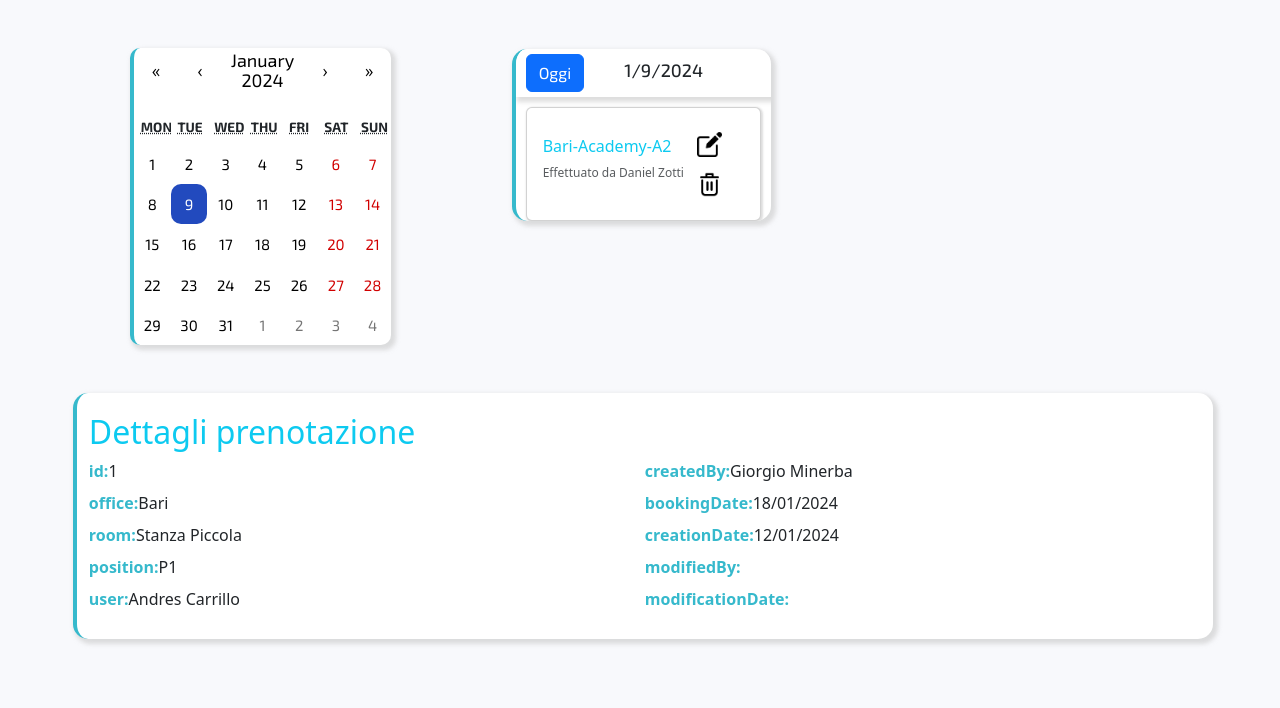
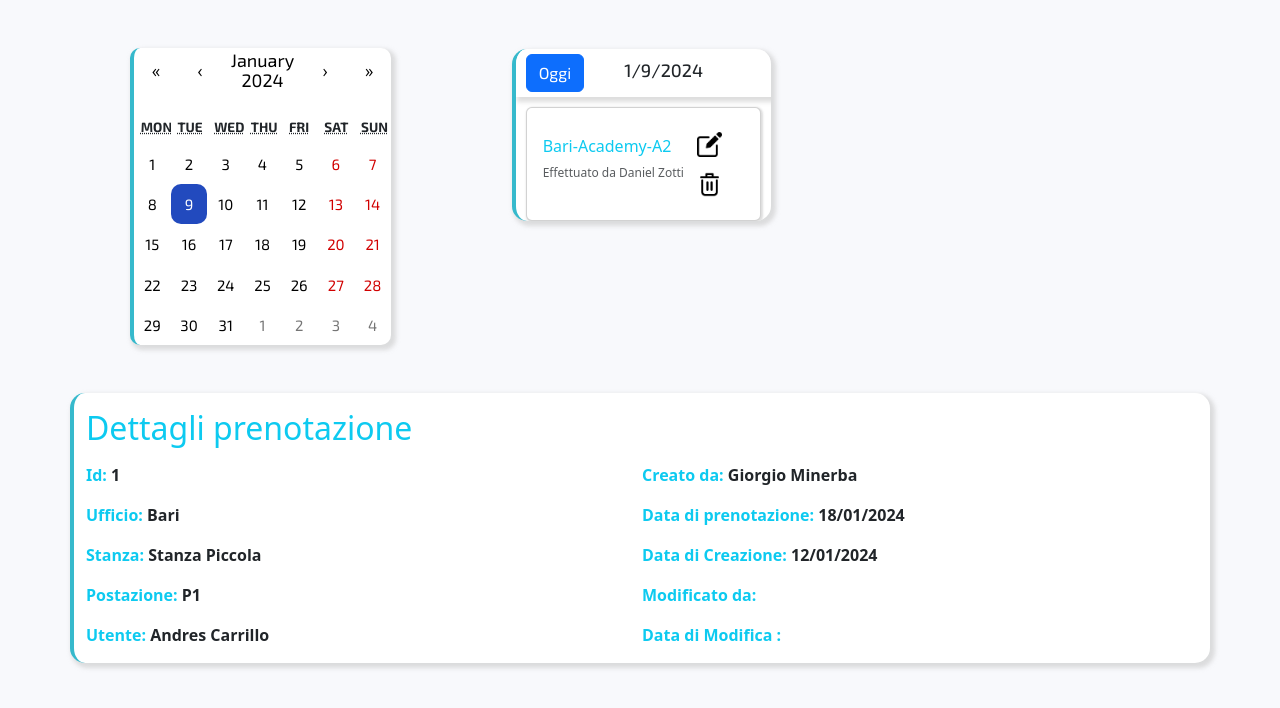
Before and after one commit to asicuro/tirocinio-prenotazione-postazioni, a React (Create React App) app in the folder frontend/prenotazione-postazioni/: page / in a window 1280 px wide. Shown: the top 708 px of the page. Built offline with nearby package versions, Linux system fonts and the light colour scheme.

Commit message:
Aggiornato/sistemato di Dettagli

```diff
--- a/frontend/prenotazione-postazioni/src/Dettagli.css
+++ b/frontend/prenotazione-postazioni/src/Dettagli.css
@@ -4,45 +4,17 @@
 }
 
 .Dettagli-prenotazione {
-    width: 99%;
-    padding: 20px;
     border-radius: 15px;
     border-left: 4px solid #36b9cc;
     background-color: white;
     box-shadow: 3px 3px 4px 2px #cacaca9d;
-    margin: 0.25%;
-    flex-direction: auto;
     font-size: medium;
-    overflow-y: auto;
+
 }
-
-.Dettagli-row2 {
-    display: flex;
-    justify-content: left;
-    margin-bottom: 5px;
-    margin-block: 8px;
-}
-
-.Dettagli-label2 {
-    color: #36b9cc;
+.Dettagli-label {
     font-weight: bold;
 }
 
-.Dettagli-row {
-    display: flex;
-    justify-content: left;
-    margin-bottom: 5px;
-    margin-block: 8px;
-}
-
-.Dettagli-label {
-    color: #36b9cc;
-    font-weight: bold;
-}
-
-.Dettagli-value {
-    text-align: right;
-}
 .Dettagli-columns {
     display: flex;
 }
--- a/frontend/prenotazione-postazioni/src/Dettagli.jsx
+++ b/frontend/prenotazione-postazioni/src/Dettagli.jsx
@@ -4,41 +4,39 @@ import './Dettagli.css';
 export const DettagliPreno = () => {
     const dettagli = {
         id: 1,
-        office: 'Bari',
-        room: 'Stanza Piccola',
-        position: 'P1',
-        user: 'Andres Carrillo',
+        ufficio: 'Bari',
+        stanza: 'Stanza Piccola',
+        postazione: 'P1',
+        utente: 'Andres Carrillo',
     };
     const dettagli1 = {
-        createdBy: 'Giorgio Minerba',
-        bookingDate: '18/01/2024',
-        creationDate: '12/01/2024',
-        modifiedBy: '',
-        modificationDate: ''
+        CreataDa: 'Giorgio Minerba',
+        DataPrenotazione: '18/01/2024',
+        DataCreazione: '12/01/2024',
+        ModificataDa: '',
+        DataModificazione: ''
     };
 
     return (
         <div className="Dettagli-prenotazione">
-            <h2 className='card-title text-info font-weight-bold text-left'>Dettagli prenotazione</h2>
+            <h2 className='card-title text-info font-weight-bold text-left my-3'>Dettagli prenotazione</h2>
             <div className='Dettagli-columns'>
                 <div className='Dettagli-column'>
-                    {Object.entries(dettagli).map(([key, value]) => (
-                        <div key={key} className='Dettagli-row'>
-                            <div className="Dettagli-label">{key}:</div>
-                            <div className="Dettagli-value">{value}</div>
-                        </div>
-                    ))}
+                    <p className='Dettagli-label'><span className='text-info'>Id:</span> {dettagli.id}</p>
+                    <p className='Dettagli-label'><span className='text-info'>Ufficio:</span> {dettagli.ufficio}</p>
+                    <p className='Dettagli-label'><span className='text-info'>Stanza:</span> {dettagli.stanza}</p>
+                    <p className='Dettagli-label'><span className='text-info'>Postazione:</span> {dettagli.postazione}</p>
+                    <p className='Dettagli-label'><span className='text-info'>Utente:</span> {dettagli.utente}</p>
                 </div>
                 <div className='Dettagli-column'>
-                    {Object.entries(dettagli1).map(([key1, value1]) => (
-                        <div key={key1} className='Dettagli-row2'>
-                            <div className="Dettagli-label2">{key1}:</div>
-                            <div className="Dettagli-value2">{value1}</div>
-                        </div>
-                    ))}
+                    <p className='Dettagli-label'><span className='text-info'>Creato da:</span> {dettagli1.CreataDa}</p>
+                    <p className='Dettagli-label'><span className='text-info'>Data di prenotazione:</span> {dettagli1.DataPrenotazione}</p>
+                    <p className='Dettagli-label'><span className='text-info'>Data di Creazione:</span> {dettagli1.DataCreazione}</p>
+                    <p className='Dettagli-label'><span className='text-info'>Modificato da:</span> {dettagli1.ModificataDa}</p>
+                    <p className='Dettagli-label'><span className='text-info'>Data di Modifica :</span> {dettagli1.DataModificazione}</p>
                 </div>
             </div>
-        </div>
+        </div >
     );
 };
 
```
